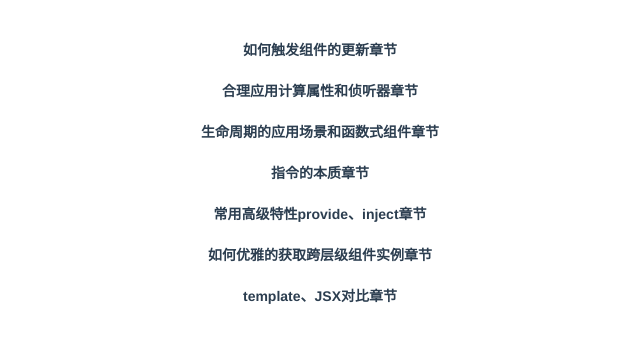
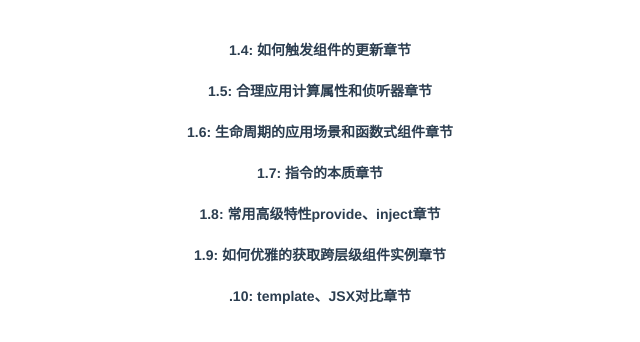
Before and after one commit to jay6697117/geektime-vue, a Vue app in the folder 演示DEMO源码/: page /#/ in a window 1280 px wide. Shown: the top 342 px of the page, without its empty margins (320-960 px from the left). Built offline with nearby package versions, Linux system fonts and the light colour scheme.

Commit message:
提交代码于: 2021-02-04 21:55:06

```diff
--- a/演示DEMO源码/src/views/1.8/index.vue
+++ b/演示DEMO源码/src/views/1.8/index.vue
@@ -6,7 +6,7 @@
 </template>
 <script>
 import ChildrenA from './ChildrenA';
-import ChildrenA1 from './ChildrenA_a';
+import ChildrenA1 from './ChildrenA1';
 export default {
   components: {
     //ChildrenA
--- a/演示DEMO源码/src/views/Home.vue
+++ b/演示DEMO源码/src/views/Home.vue
@@ -16,31 +16,31 @@ export default {
       list: [
         {
           key: '1.4',
-          name: '如何触发组件的更新'
+          name: '1.4: 如何触发组件的更新'
         },
         {
           key: '1.5',
-          name: '合理应用计算属性和侦听器'
+          name: '1.5: 合理应用计算属性和侦听器'
         },
         {
           key: '1.6',
-          name: '生命周期的应用场景和函数式组件'
+          name: '1.6: 生命周期的应用场景和函数式组件'
         },
         {
           key: '1.7',
-          name: '指令的本质'
+          name: '1.7: 指令的本质'
         },
         {
           key: '1.8',
-          name: '常用高级特性provide、inject'
+          name: '1.8: 常用高级特性provide、inject'
         },
         {
           key: '1.9',
-          name: '如何优雅的获取跨层级组件实例'
+          name: '1.9: 如何优雅的获取跨层级组件实例'
         },
         {
           key: '1.10',
-          name: 'template、JSX对比'
+          name: '.10: template、JSX对比'
         }
       ]
     };
```
Also changed, not shown: 演示DEMO源码/src/views/1.8/ChildrenA1.vue (renamed from 演示DEMO源码/src/views/1.8/ChildrenA_a.vue).
